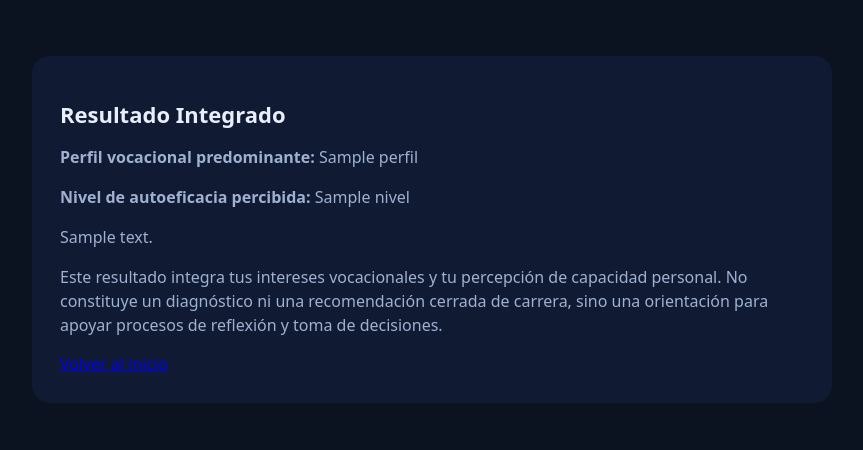
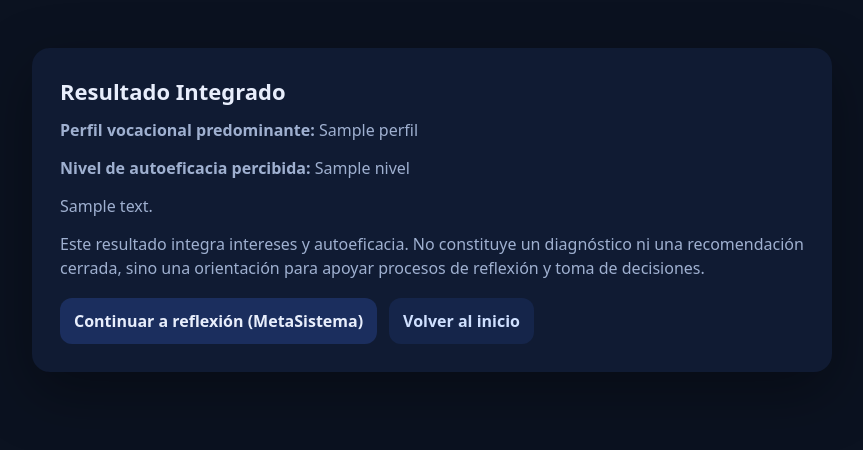
Before and after one commit to christiansotofajardo-cpu/test_vocacional_metasistema, a Flask app: template templates/interpretacion.html in a window 1280 px wide. Shown: the top 450 px of the page, without its empty margins (208-1071 px from the left). Run offline with Flask 3, Linux system fonts and the light colour scheme; the template is opened without the code that fills it: most values are stand-ins (such as "Sample title", 1, 10 or a date in 2020).

Commit message:
Update interpretacion.html

```diff
--- a/templates/interpretacion.html
+++ b/templates/interpretacion.html
@@ -5,11 +5,15 @@
   <meta name="viewport" content="width=device-width, initial-scale=1" />
   <title>Resultado Vocacional · MetaSistema</title>
   <style>
-    body{font-family:system-ui; background:#0b1220; color:#e8eefc;}
-    .wrap{max-width:800px; margin:auto; padding:48px;}
-    .card{background:#101b33; border-radius:18px; padding:28px;}
-    h1{font-size:22px;}
-    p{color:#9fb0d0; line-height:1.5;}
+    body{font-family:system-ui; background:#0b1220; color:#e8eefc; margin:0;}
+    .wrap{max-width:800px; margin:auto; padding:48px 20px;}
+    .card{background:#101b33; border-radius:18px; padding:28px; box-shadow:0 20px 60px rgba(0,0,0,.35);}
+    h1{font-size:22px; margin:0 0 12px;}
+    p{color:#9fb0d0; line-height:1.5; margin:0 0 14px;}
+    .btns{display:flex; gap:12px; margin-top:18px; flex-wrap:wrap;}
+    a.btn{display:inline-block; padding:12px 14px; border-radius:12px; text-decoration:none; font-weight:700;}
+    a.primary{background:#1b2e5e; color:#e8eefc;}
+    a.secondary{background:#15254a; color:#cfe0ff;}
   </style>
 </head>
 <body>
@@ -19,16 +23,17 @@
 
     <p><strong>Perfil vocacional predominante:</strong> {{ perfil }}</p>
     <p><strong>Nivel de autoeficacia percibida:</strong> {{ nivel }}</p>
-
     <p>{{ texto }}</p>
 
     <p>
-Este resultado integra tus intereses vocacionales y tu percepción de capacidad personal.
-No constituye un diagnóstico ni una recomendación cerrada de carrera, sino una orientación
-para apoyar procesos de reflexión y toma de decisiones.
+      Este resultado integra intereses y autoeficacia. No constituye un diagnóstico ni una recomendación cerrada,
+      sino una orientación para apoyar procesos de reflexión y toma de decisiones.
     </p>
 
-<a href="/">Volver al inicio</a>
+    <div class="btns">
+      <a class="btn primary" href="/metasistema">Continuar a reflexión (MetaSistema)</a>
+      <a class="btn secondary" href="/">Volver al inicio</a>
+    </div>
   </div>
 </div>
 </body>
```
Lines whose indentation alone changed are shown as unchanged.
